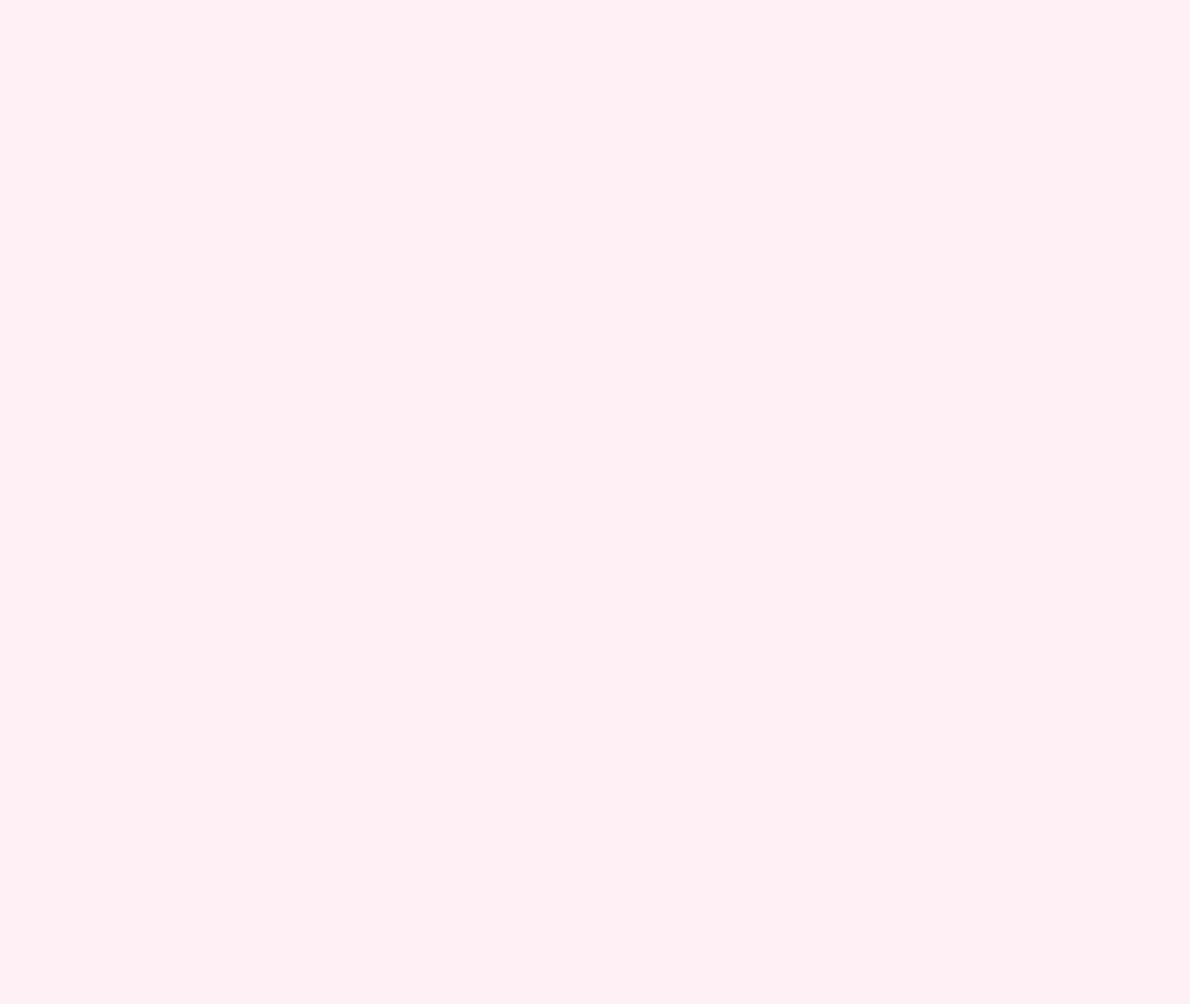
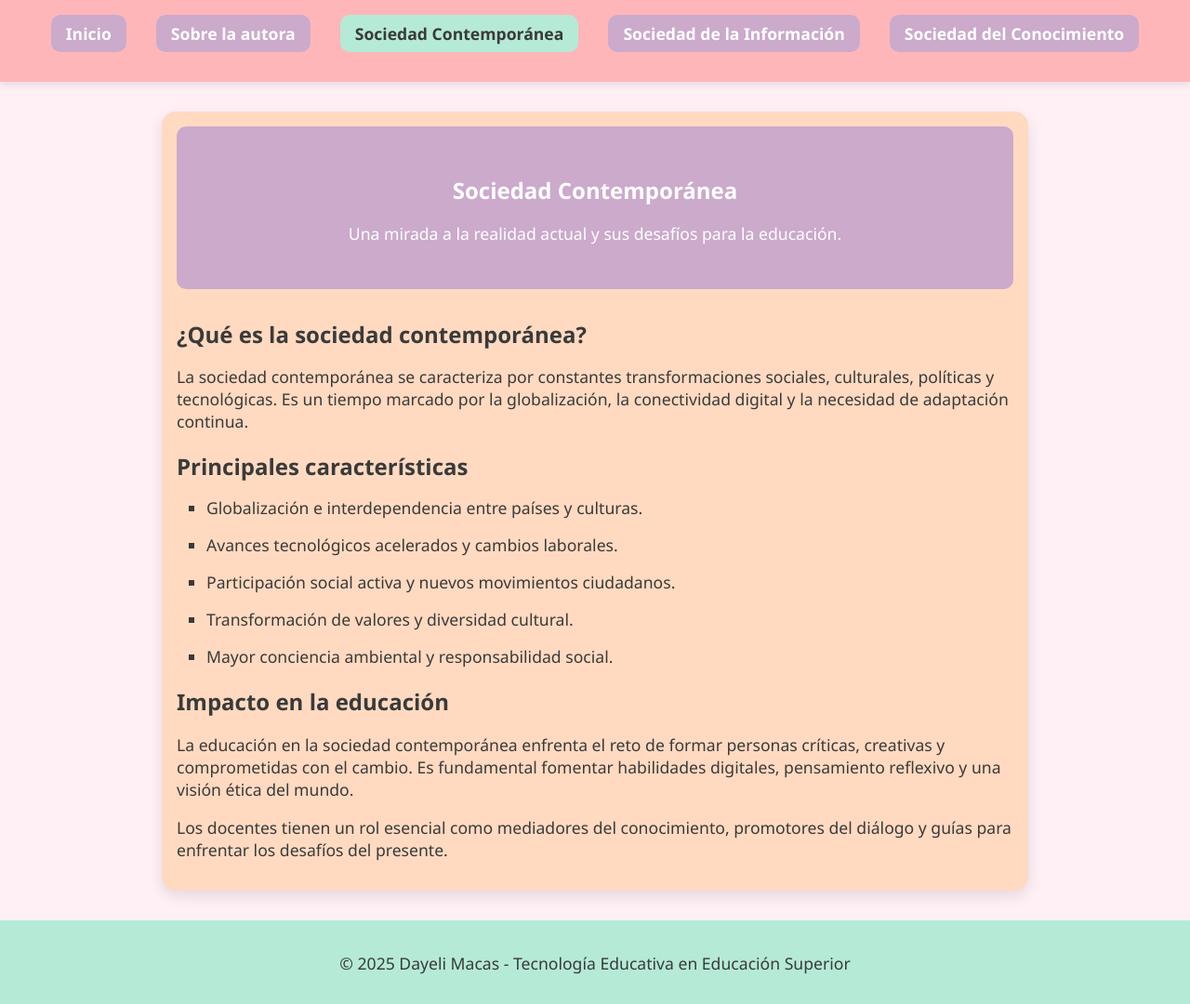
Before and after one commit to Dayeli22/classhosting, a plain HTML site: page sociedad_comteporanea.html in a window 1280 px wide. Shown: the whole page at 93% size. Before the commit the page ends 800 px from the top, so only its background shows below. Drawn offline with Linux system fonts and the light colour scheme.

Commit message:
Update sociedad_comteporanea.html

```diff
--- a/sociedad_comteporanea.html
+++ b/sociedad_comteporanea.html
@@ -5,27 +5,116 @@
   <meta name="viewport" content="width=device-width, initial-scale=1" />
   <title>Sociedad Contemporánea</title>
   <style>
-    * {
-      margin: 0;
-      padding: 0;
-      box-sizing: border-box;
-    }
-
     body {
       font-family: 'Segoe UI', sans-serif;
       background-color: #FFF0F6;
       color: #3a3a3a;
+      margin: 0;
       display: flex;
       flex-direction: column;
       min-height: 100vh;
     }
-
     header {
       background: #FFB6B9;
       padding: 1rem 0;
       box-shadow: 0 3px 8px rgba(0,0,0,0.1);
     }
-
     .menu ul {
       list-style: none;
       display: flex;
+      justify-content: center;
+      gap: 2rem;
+      margin: 0;
+      padding: 0;
+    }
+    .menu ul li a {
+      text-decoration: none;
+      color: #fff;
+      background-color: #CBAACB;
+      padding: 0.5rem 1rem;
+      border-radius: 10px;
+      font-weight: bold;
+      transition: 0.3s ease;
+      display: block;
+    }
+    .menu ul li a:hover,
+    .menu ul li a.active {
+      background-color: #B5EAD7;
+      color: #3a3a3a;
+    }
+    main {
+      flex-grow: 1;
+      max-width: 900px;
+      margin: 2rem auto;
+      padding: 1rem;
+      background-color: #FFDAC1;
+      border-radius: 15px;
+      box-shadow: 0 6px 15px rgba(0,0,0,0.1);
+    }
+    .hero {
+      background-color: #CBAACB;
+      color: #fff;
+      padding: 2rem 1rem;
+      border-radius: 10px;
+      text-align: center;
+      margin-bottom: 2rem;
+    }
+    h1, h2 {
+      margin-bottom: 1rem;
+    }
+    p, li {
+      font-size: 1.1rem;
+      margin-bottom: 1rem;
+    }
+    ul {
+      list-style-type: square;
+      padding-left: 2rem;
+    }
+    footer {
+      background: #B5EAD7;
+      text-align: center;
+      padding: 1rem 0;
+      font-size: 0.9rem;
+      color: #3a3a3a;
+      margin-top: auto;
+    }
+  </style>
+</head>
+<body>
+  <header>
+    <nav class="menu">
+      <ul>
+        <li><a href="index.html">Inicio</a></li>
+        <li><a href="autor.html">Sobre la autora</a></li>
+        <li><a href="sociedad_contemporanea.html" class="active">Sociedad Contemporánea</a></li>
+        <li><a href="sociedad_informacion.html">Sociedad de la Información</a></li>
+        <li><a href="sociedad_conocimiento.html">Sociedad del Conocimiento</a></li>
+      </ul>
+    </nav>
+  </header>
+  <main>
+    <section class="hero">
+      <h1>Sociedad Contemporánea</h1>
+      <p>Una mirada a la realidad actual y sus desafíos para la educación.</p>
+    </section>
+    <section>
+      <h2>¿Qué es la sociedad contemporánea?</h2>
+      <p>La sociedad contemporánea se caracteriza por constantes transformaciones sociales, culturales, políticas y tecnológicas. Es un tiempo marcado por la globalización, la conectividad digital y la necesidad de adaptación continua.</p>
+      <h2>Principales características</h2>
+      <ul>
+        <li>Globalización e interdependencia entre países y culturas.</li>
+        <li>Avances tecnológicos acelerados y cambios laborales.</li>
+        <li>Participación social activa y nuevos movimientos ciudadanos.</li>
+        <li>Transformación de valores y diversidad cultural.</li>
+        <li>Mayor conciencia ambiental y responsabilidad social.</li>
+      </ul>
+      <h2>Impacto en la educación</h2>
+      <p>La educación en la sociedad contemporánea enfrenta el reto de formar personas críticas, creativas y comprometidas con el cambio. Es fundamental fomentar habilidades digitales, pensamiento reflexivo y una visión ética del mundo.</p>
+      <p>Los docentes tienen un rol esencial como mediadores del conocimiento, promotores del diálogo y guías para enfrentar los desafíos del presente.</p>
+    </section>
+  </main>
+  <footer>
+    <p>© 2025 Dayeli Macas - Tecnología Educativa en Educación Superior</p>
+  </footer>
+</body>
+</html>
```
